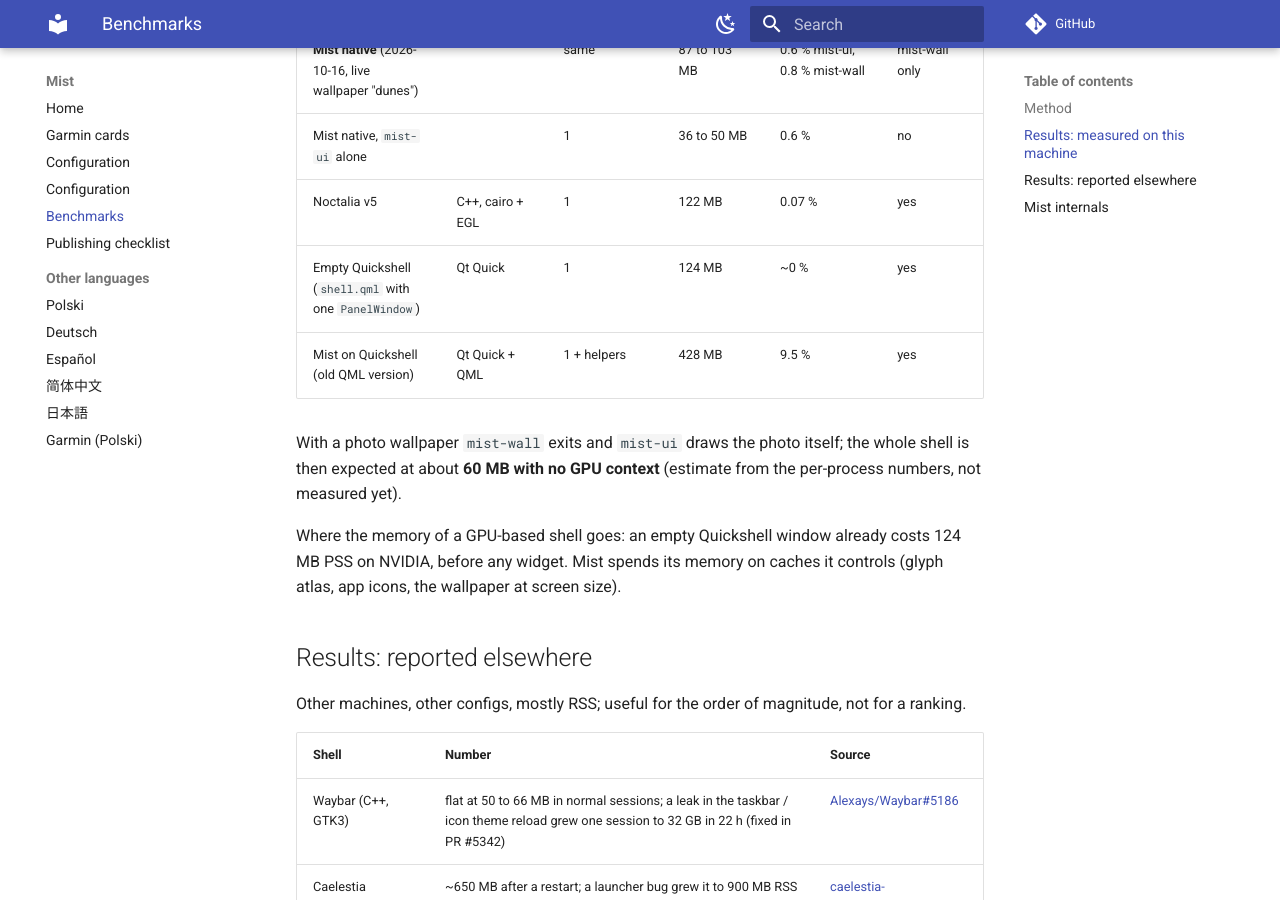
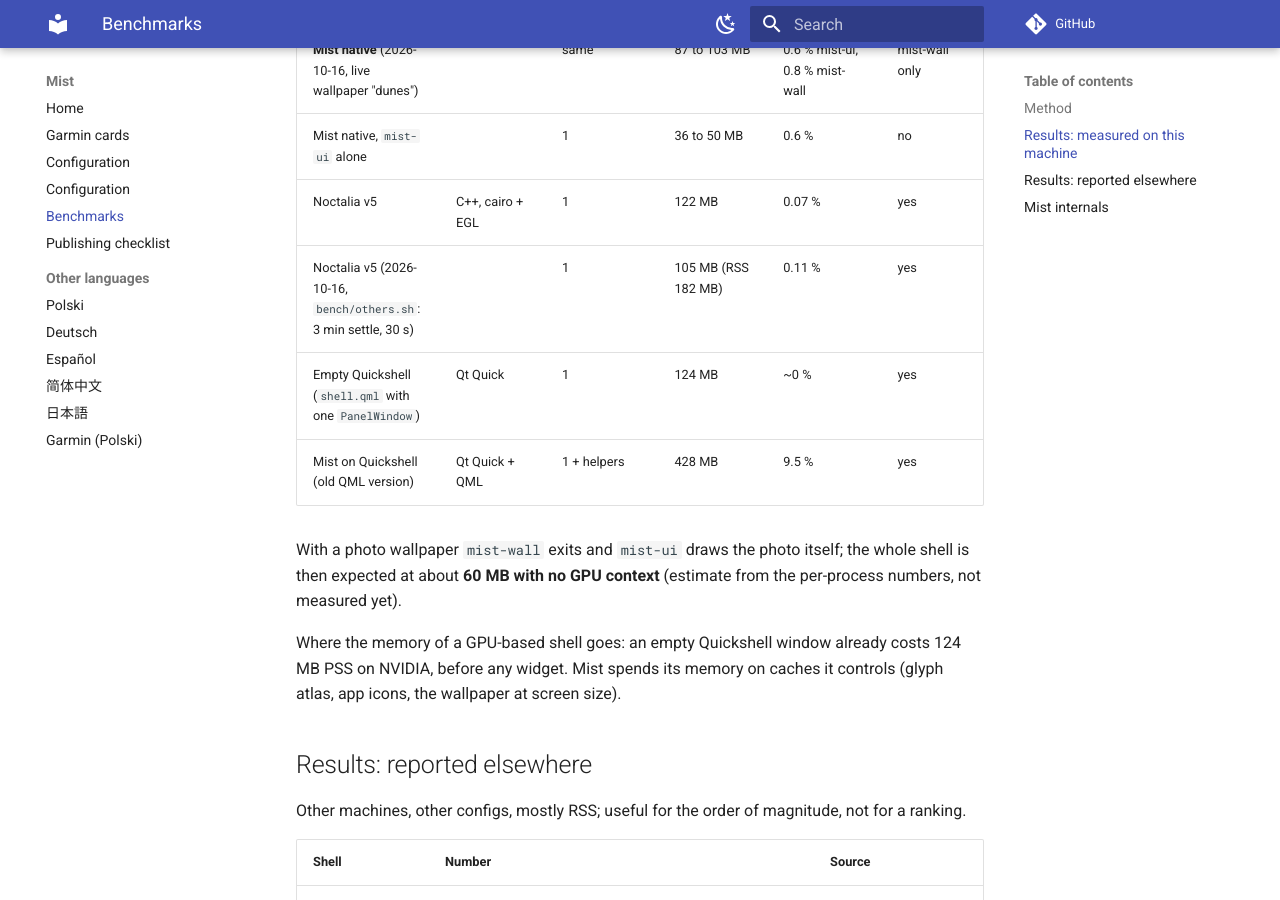
Before and after one commit to wiktor-jozwiak/mist, an MkDocs documentation site: the page built from docs/BENCHMARKS.md, in a window 1280 px wide and 900 px high, scrolled down 1026 px. Built offline with MkDocs 1.6.1 and Material for MkDocs 9.7.7, drawn with Linux system fonts in a browser that asks for light colours; comment, search, counter and statistics services are not loaded.

Commit message:
BENCHMARKS.md: Noctalia v5 measured with bench/others.sh (105 MB PSS, 0.11 % CPU)

```diff
--- a/docs/BENCHMARKS.md
+++ b/docs/BENCHMARKS.md
@@ -37,6 +37,7 @@
 | **Mist native** (2026-10-16, live wallpaper "dunes") | | same | 87 to 103 MB | 0.6 % mist-ui, 0.8 % mist-wall | mist-wall only |
 | Mist native, `mist-ui` alone | | 1 | 36 to 50 MB | 0.6 % | no |
 | Noctalia v5 | C++, cairo + EGL | 1 | 122 MB | 0.07 % | yes |
+| Noctalia v5 (2026-10-16, `bench/others.sh`: 3 min settle, 30 s) | | 1 | 105 MB (RSS 182 MB) | 0.11 % | yes |
 | Empty Quickshell (`shell.qml` with one `PanelWindow`) | Qt Quick | 1 | 124 MB | ~0 % | yes |
 | Mist on Quickshell (old QML version) | Qt Quick + QML | 1 + helpers | 428 MB | 9.5 % | yes |
 
```
